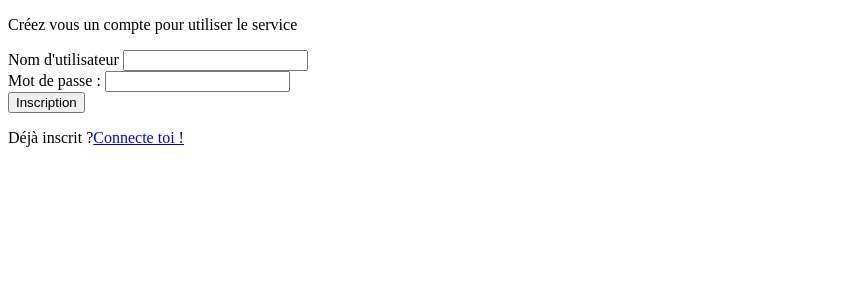
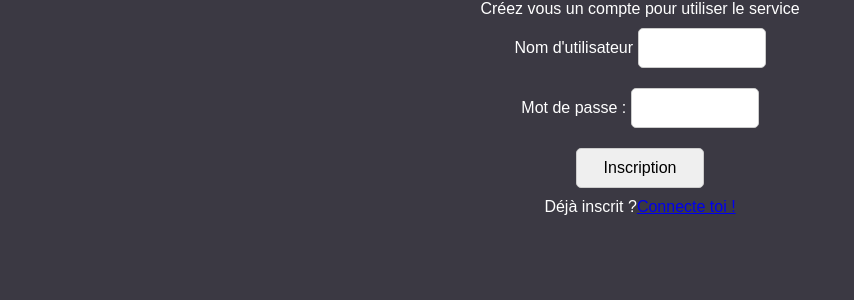
Before and after one commit to enzo-rndrsvt/todolist, a PHP site: page /register.php in a window 1280 px wide. Shown: the top 300 px of the page, without its empty margins (0-854 px from the left). Run offline with PHP 8.4, Linux system fonts and the light colour scheme.

Commit message:
update css

```diff
--- a/db/sqlite.sql
+++ b/db/sqlite.sql
@@ -15,5 +15,3 @@ CREATE TABLE tasks (
     completed_at DATETIME,
     FOREIGN KEY (user_id) REFERENCES users(user_id) ON DELETE CASCADE
 );
-
-INSERT INTO users (username, password) VALUES ('admin', '$2y$10$6vDPzGWCQcj47WiR7GGiGuOB3V8nGQoBr7AUa/RE3I02ZjvXfhHSS'); -- admin with password 'admin'
--- a/public/login.php
+++ b/public/login.php
@@ -9,7 +9,7 @@ if (isset($_SESSION['user'])) {header('Location: index.php'); exit();}
     <meta charset="UTF-8">
     <meta name="viewport" content="width=device-width, initial-scale=1.0">
     <title>Connexion</title>
-    <link rel="stylesheet" href="./styles/login.css"><body>
+    <link rel="stylesheet" href="./styles/auth.css"><body>
 </head>
 <body>
 <body>
--- a/public/register.php
+++ b/public/register.php
@@ -9,9 +9,11 @@ if (isset($_SESSION['user'])) {header('Location: index.php');exit();}
     <meta charset="UTF-8">
     <meta name="viewport" content="width=device-width, initial-scale=1.0">
     <title>Connexion</title>
+    <link rel="stylesheet" href="./styles/auth.css"><body>
 </head>
 <body>
 <body>
+    <div class="container">
         <p>Créez vous un compte pour utiliser le service</p>
         <?php
             // Afficher les erreurs si elles existent
@@ -34,5 +36,6 @@ if (isset($_SESSION['user'])) {header('Location: index.php');exit();}
                 <p>Déjà inscrit ?<a href="login.php">Connecte toi !</a></p>
             </div>
         </form>
+    </div>
 </body>
 </html>
```
Also changed, not shown: public/styles/auth.css (renamed from public/styles/login.css). Lines whose indentation alone changed are shown as unchanged.
